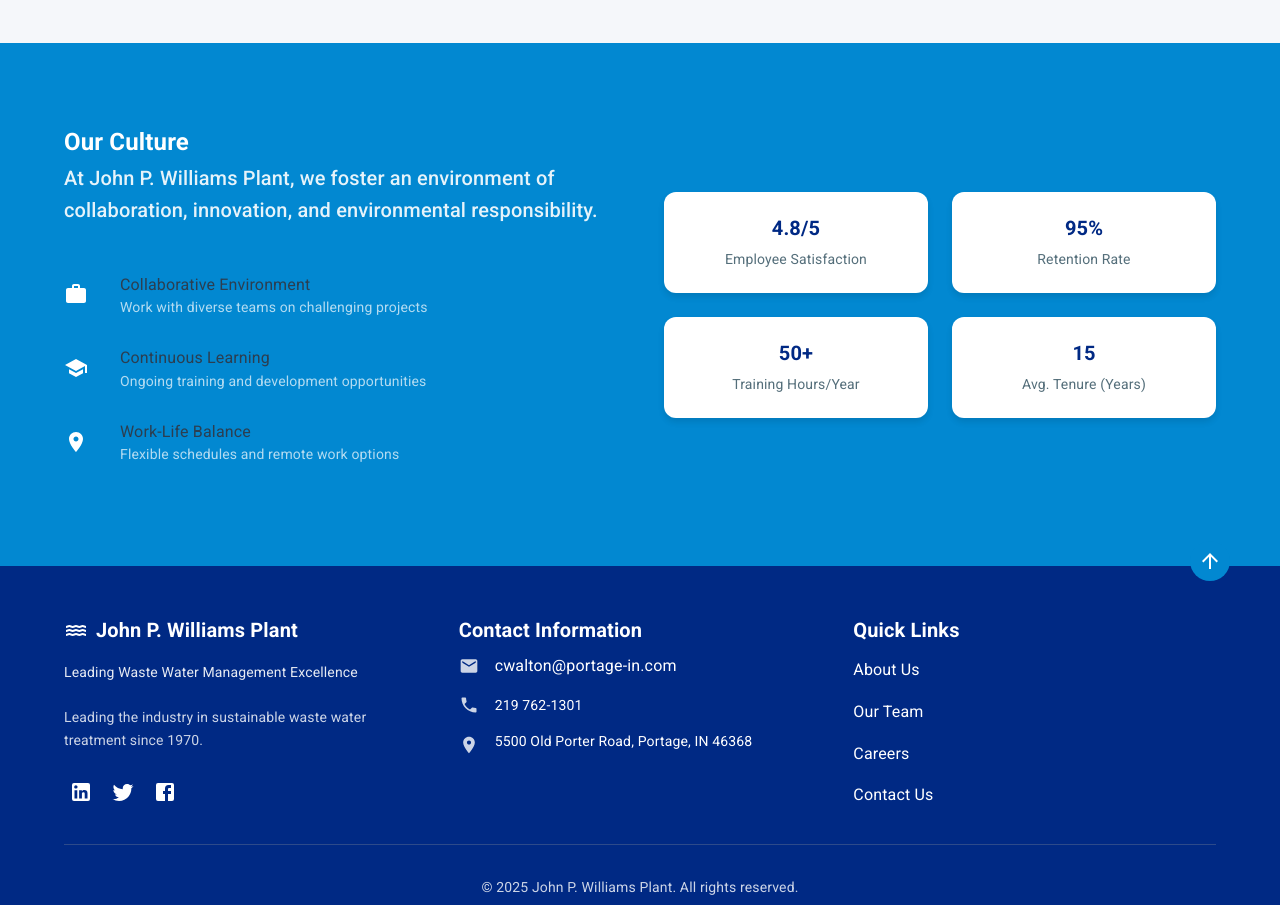
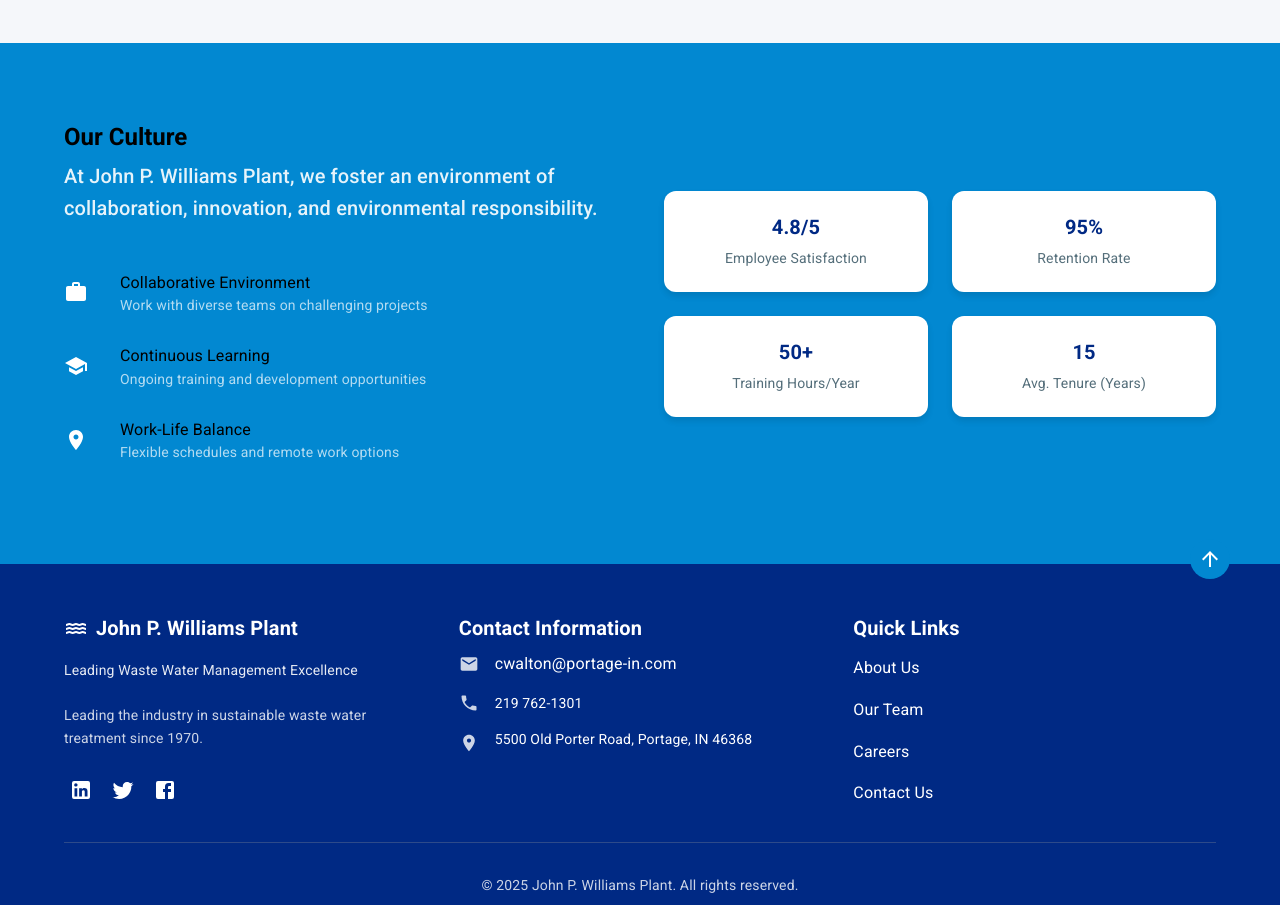
Before and after one commit to MdotO/WMWebsite, a React (Create React App) app: page /careers in a window 1280 px wide. Shown: the part 3000-3905 px from the top of the page. Built offline with nearby package versions, Linux system fonts and the light colour scheme.

Commit message:
minor font color change

```diff
--- a/src/pages/Careers.js
+++ b/src/pages/Careers.js
@@ -316,7 +316,7 @@ const Careers = () => {
         <Container maxWidth="lg">
           <Grid container spacing={6} alignItems="center">
             <Grid item xs={12} md={6}>
-              <Typography variant="h3_white" gutterBottom sx={{ fontWeight: 600 }}>
+              <Typography variant="h3" gutterBottom sx={{ fontWeight: 600, color: 'black' }}>
                 Our Culture
               </Typography>
               <Typography variant="h6" sx={{ mb: 3, opacity: 0.9 }}>
@@ -329,6 +329,7 @@ const Careers = () => {
                   </ListItemIcon>
                   <ListItemText
                     primary="Collaborative Environment"
+                    primaryTypographyProps={{ sx: { color: 'black' } }}
                     secondary="Work with diverse teams on challenging projects"
                     secondaryTypographyProps={{ sx: { color: 'rgba(255,255,255,0.7)' } }}
                   />
@@ -339,6 +340,7 @@ const Careers = () => {
                   </ListItemIcon>
                   <ListItemText
                     primary="Continuous Learning"
+                    primaryTypographyProps={{ sx: { color: 'black' } }}
                     secondary="Ongoing training and development opportunities"
                     secondaryTypographyProps={{ sx: { color: 'rgba(255,255,255,0.7)' } }}
                   />
@@ -349,6 +351,7 @@ const Careers = () => {
                   </ListItemIcon>
                   <ListItemText
                     primary="Work-Life Balance"
+                    primaryTypographyProps={{ sx: { color: 'black' } }}
                     secondary="Flexible schedules and remote work options"
                     secondaryTypographyProps={{ sx: { color: 'rgba(255,255,255,0.7)' } }}
                   />
```
